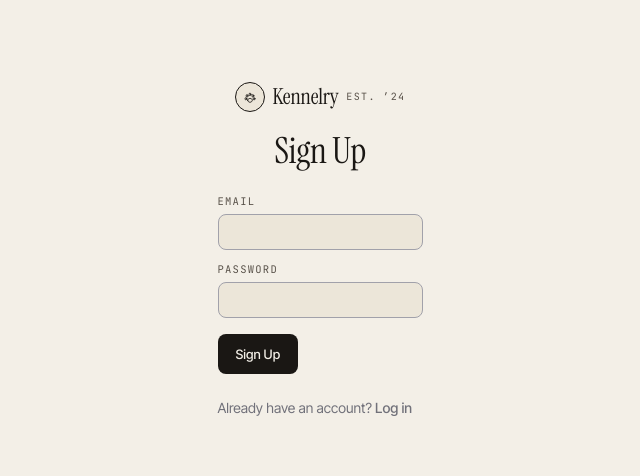
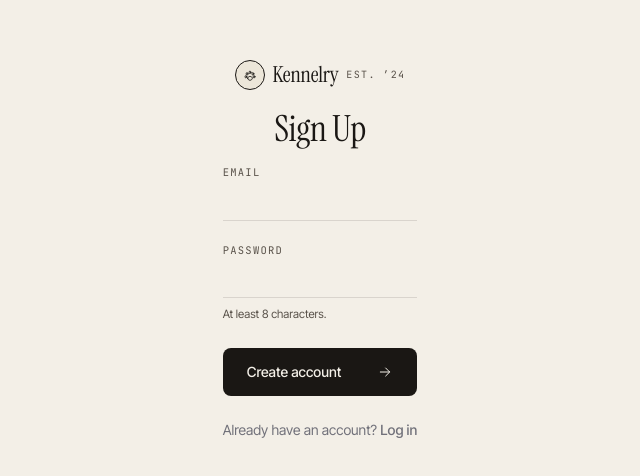
Before and after one commit to HariYenuganti/petsoft, a Next.js app: page /signup in a window 1280 px wide. Shown: the part 150-626 px from the top of the page, without its empty margins (320-960 px from the left). Built offline with nearby package versions, Linux system fonts and the light colour scheme.

Commit message:
feat: restyle auth chrome and add auth-quote-panel

```diff
--- a/src/components/auth-form-btn.tsx
+++ b/src/components/auth-form-btn.tsx
@@ -1,6 +1,6 @@
 'use client';
-import React from 'react';
 import { Button } from './ui/button';
+import Icon from './icon';
 import { useFormStatus } from 'react-dom';
 
 type AuthFormBtnProps = {
@@ -10,8 +10,22 @@ type AuthFormBtnProps = {
 export default function AuthFormBtn({ type }: AuthFormBtnProps) {
   const { pending } = useFormStatus();
   return (
-    <Button disabled={pending}>
-      {pending ? 'Submitting...' : type === 'logIn' ? 'Log In' : 'Sign Up'}
+    <Button
+      disabled={pending}
+      size="lg"
+      className="w-full justify-between"
+      type="submit"
+    >
+      <span>
+        {pending
+          ? type === 'logIn'
+            ? 'Opening the door…'
+            : 'Beginning the ledger…'
+          : type === 'logIn'
+            ? 'Sign in'
+            : 'Create account'}
+      </span>
+      <Icon name="arrow-right" size={14} />
     </Button>
   );
 }
--- a/src/components/auth-form.tsx
+++ b/src/components/auth-form.tsx
@@ -13,35 +13,36 @@ export default function AuthForm({ type }: AuthFormProps) {
   const [signUpError, signUpAction] = useActionState(signUp, undefined);
   const [logInError, logInAction] = useActionState(logIn, undefined);
 
+  const error = type === 'logIn' ? logInError : signUpError;
+
   return (
-    <form action={type === 'logIn' ? logInAction : signUpAction}>
-      <div className="space-y-1">
+    <form
+      action={type === 'logIn' ? logInAction : signUpAction}
+      className="flex flex-col gap-6"
+    >
+      <div className="flex flex-col gap-1.5">
         <Label htmlFor="email">Email</Label>
         <Input
-          className="border-zinc-400"
+          variant="underline"
           name="email"
           type="email"
           id="email"
           required
         />
       </div>
-      <div className="mb-4 mt-2 space-y-1">
+      <div className="flex flex-col gap-1.5">
         <Label htmlFor="password">Password</Label>
         <Input
-          className="border-zinc-400"
+          variant="underline"
           name="password"
           type="password"
           id="password"
           required
         />
+        <p className="field-hint">At least 8 characters.</p>
       </div>
       <AuthFormBtn type={type} />
-      {signUpError && (
-        <p className="text-red-500 text-sm mt-2">{signUpError.message}</p>
-      )}
-      {logInError && (
-        <p className="text-red-500 text-sm mt-2">{logInError.message}</p>
-      )}
+      {error && <p className="auth-error">{error.message}</p>}
     </form>
   );
 }
--- /dev/null
+++ b/src/components/auth-quote-panel.tsx
@@ -0,0 +1,19 @@
+type AuthQuotePanelProps = {
+  eyebrow: string;
+  children: React.ReactNode;
+  cite: string;
+};
+
+export default function AuthQuotePanel({
+  eyebrow,
+  children,
+  cite,
+}: AuthQuotePanelProps) {
+  return (
+    <aside className="auth-right">
+      <p className="auth-eyebrow-dark">{eyebrow}</p>
+      <blockquote className="auth-quote">{children}</blockquote>
+      <p className="auth-eyebrow-dark">{cite}</p>
+    </aside>
+  );
+}
--- a/src/components/payment-header.tsx
+++ b/src/components/payment-header.tsx
@@ -2,26 +2,32 @@
 
 import { useSession, signOut } from 'next-auth/react';
 import { Button } from '@/components/ui/button';
+import Logo from './logo';
 
 export default function PaymentHeader() {
   const { data: session, status } = useSession();
 
   return (
-    <header className="absolute top-5 right-5 flex items-center gap-4">
+    <header className="flex items-center justify-between w-full max-w-[1200px] mx-auto px-6 py-5 border-b border-line">
+      <Logo withSuffix={false} />
+      <div className="flex items-center gap-4">
         {status === 'loading' ? (
-        <div className="h-4 w-20 bg-gray-200 animate-pulse rounded"></div>
+          <div className="h-4 w-24 bg-paper-3 animate-pulse rounded" />
         ) : (
-        <span className="text-sm text-zinc-500">{session?.user?.email}</span>
+          <span className="font-mono text-[11px] uppercase tracking-[0.12em] text-ink-3">
+            {session?.user?.email}
+          </span>
         )}
         <Button
-        variant="secondary"
+          variant="ghost"
           size="sm"
           onClick={async () => {
             await signOut({ callbackUrl: '/' });
           }}
         >
-        Sign Out
+          Sign out
         </Button>
+      </div>
     </header>
   );
 }
--- a/src/components/sign-out-btn.tsx
+++ b/src/components/sign-out-btn.tsx
@@ -1,5 +1,5 @@
 'use client';
-import React, { useTransition } from 'react';
+import { useTransition } from 'react';
 import { Button } from './ui/button';
 import { logOut } from '@/actions/actions';
 
@@ -7,6 +7,7 @@ export default function SignOutBtn() {
   const [isPending, startTransition] = useTransition();
   return (
     <Button
+      variant="outline"
       onClick={async () => {
         startTransition(async () => {
           await logOut();
@@ -14,7 +15,7 @@ export default function SignOutBtn() {
       }}
       disabled={isPending}
     >
-      {isPending ? 'Signing out...' : 'Sign out'}
+      {isPending ? 'Signing out…' : 'Sign out'}
     </Button>
   );
 }
```
Lines whose indentation alone changed are shown as unchanged.
